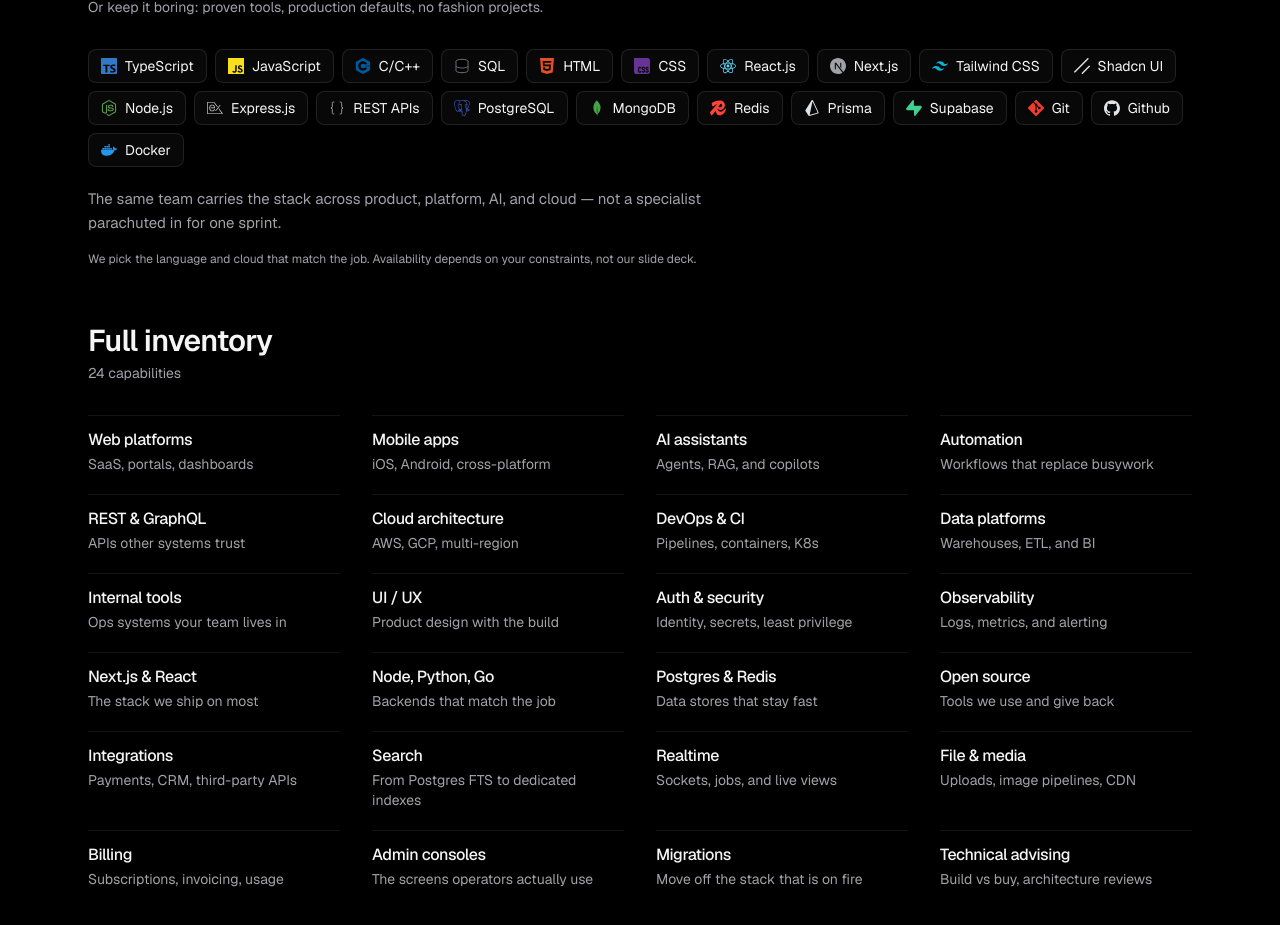
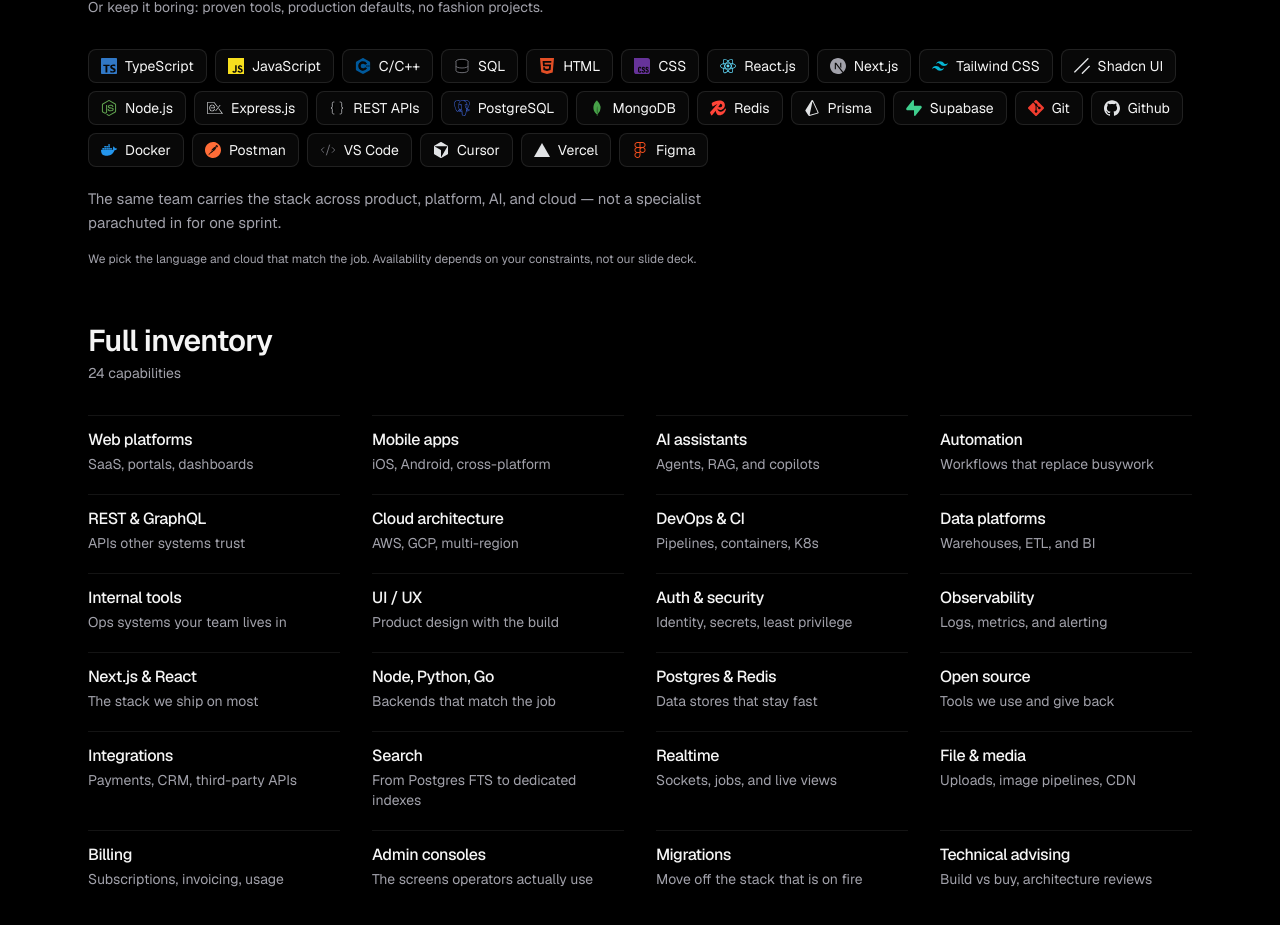
Before and after one commit to StackwiseTechnologiesLtd/stackwise-technologies, a Next.js app: page /en in a window 1280 px wide. Shown: the part 3872-4797 px from the top of the page. Built offline with nearby package versions, Linux system fonts and the light colour scheme.

Commit message:
feat: add new tools to ProviderTabs component

```diff
--- a/src/components/ProviderTabs.tsx
+++ b/src/components/ProviderTabs.tsx
@@ -224,6 +224,56 @@
           </svg>
           Docker
         </li>
+        <li className="flex flex-row items-center justify-center gap-2 rounded-lg border border-white/10 bg-white/3 px-3 py-1.5 text-sm text-foreground">
+          <svg
+            viewBox="0 0 24 24"
+            aria-hidden="true"
+            className="size-4 shrink-0 fill-[#FF6C37]"
+          >
+            <path d="M13.527.099C6.955-.744.942 3.9.099 10.473c-.843 6.572 3.8 12.584 10.373 13.428 6.573.843 12.587-3.801 13.428-10.374C24.744 6.955 20.101.943 13.527.099zm2.471 7.485a.855.855 0 0 0-.593.25l-4.453 4.453-.307-.307-.643-.643c4.389-4.376 5.18-4.418 5.996-3.753zm-4.863 4.861l4.44-4.44a.62.62 0 1 1 .847.903l-4.699 4.125-.588-.588zm.33.694l-1.1.238a.06.06 0 0 1-.067-.032.06.06 0 0 1 .01-.073l.645-.645.512.512zm-2.803-.459l1.172-1.172.879.878-1.979.426a.074.074 0 0 1-.085-.039.072.072 0 0 1 .013-.093zm-3.646 6.058a.076.076 0 0 1-.069-.083.077.077 0 0 1 .022-.046h.002l.946-.946 1.222 1.222-2.123-.147zm2.425-1.256a.228.228 0 0 0-.117.256l.203.865a.125.125 0 0 1-.211.117h-.003l-.934-.934-.294-.295 3.762-3.758 1.82-.393.874.874c-1.255 1.102-2.971 2.201-5.1 3.268zm5.279-3.428h-.002l-.839-.839 4.699-4.125a.952.952 0 0 0 .119-.127c-.148 1.345-2.029 3.245-3.977 5.091zm3.657-6.46l-.003-.002a1.822 1.822 0 0 1 2.459-2.684l-1.61 1.613a.119.119 0 0 0 0 .169l1.247 1.247a1.817 1.817 0 0 1-2.093-.343zm2.578 0a1.714 1.714 0 0 1-.271.218h-.001l-1.207-1.207 1.533-1.533c.661.72.637 1.832-.054 2.522zM18.855 6.05a.143.143 0 0 0-.053.157.416.416 0 0 1-.053.45.14.14 0 0 0 .023.197.141.141 0 0 0 .084.03.14.14 0 0 0 .106-.05.691.691 0 0 0 .087-.751.138.138 0 0 0-.194-.033z"></path>
+          </svg>
+          Postman
+        </li>
+        <li className="flex flex-row items-center justify-center gap-2 rounded-lg border border-white/10 bg-white/3 px-3 py-1.5 text-sm text-foreground">
+          <svg
+            viewBox="0 0 24 24"
+            aria-hidden="true"
+            className="size-4 shrink-0 stroke-[#A1A1AA]"
+          >
+            <path d="m18 16 4-4-4-4"></path><path d="m6 8-4 4 4 4"></path><path d="m14.5 4-5 16"></path>
+          </svg>
+          VS Code
+        </li>
+        <li className="flex flex-row items-center justify-center gap-2 rounded-lg border border-white/10 bg-white/3 px-3 py-1.5 text-sm text-foreground">
+          <svg
+            viewBox="0 0 24 24"
+            aria-hidden="true"
+            className="size-4 shrink-0 fill-[#E1E3E5]"
+          >
+            <path d="M11.503.131 1.891 5.678a.84.84 0 0 0-.42.726v11.188c0 .3.162.575.42.724l9.609 5.55a1 1 0 0 0 .998 0l9.61-5.55a.84.84 0 0 0 .42-.724V6.404a.84.84 0 0 0-.42-.726L12.497.131a1.01 1.01 0 0 0-.996 0M2.657 6.338h18.55c.263 0 .43.287.297.515L12.23 22.918c-.062.107-.229.064-.229-.06V12.335a.59.59 0 0 0-.295-.51l-9.11-5.257c-.109-.063-.064-.23.061-.23"></path>
+          </svg>
+          Cursor
+        </li>
+        <li className="flex flex-row items-center justify-center gap-2 rounded-lg border border-white/10 bg-white/3 px-3 py-1.5 text-sm text-foreground">
+          <svg
+            viewBox="0 0 24 24"
+            aria-hidden="true"
+            className="size-4 shrink-0 fill-[#E1E3E5]"
+          >
+            <path d="m12 1.608 12 20.784H0Z"></path>
+          </svg>
+          Vercel
+        </li>
+        <li className="flex flex-row items-center justify-center gap-2 rounded-lg border border-white/10 bg-white/3 px-3 py-1.5 text-sm text-foreground">
+          <svg
+            viewBox="0 0 24 24"
+            aria-hidden="true"
+            className="size-4 shrink-0 fill-[#F24E1E]"
+          >
+            <path d="M15.852 8.981h-4.588V0h4.588c2.476 0 4.49 2.014 4.49 4.49s-2.014 4.491-4.49 4.491zM12.735 7.51h3.117c1.665 0 3.019-1.355 3.019-3.019s-1.355-3.019-3.019-3.019h-3.117V7.51zm0 1.471H8.148c-2.476 0-4.49-2.014-4.49-4.49S5.672 0 8.148 0h4.588v8.981zm-4.587-7.51c-1.665 0-3.019 1.355-3.019 3.019s1.354 3.02 3.019 3.02h3.117V1.471H8.148zm4.587 15.019H8.148c-2.476 0-4.49-2.014-4.49-4.49s2.014-4.49 4.49-4.49h4.588v8.98zM8.148 8.981c-1.665 0-3.019 1.355-3.019 3.019s1.355 3.019 3.019 3.019h3.117V8.981H8.148zM8.172 24c-2.489 0-4.515-2.014-4.515-4.49s2.014-4.49 4.49-4.49h4.588v4.441c0 2.503-2.047 4.539-4.563 4.539zm-.024-7.51a3.023 3.023 0 0 0-3.019 3.019c0 1.665 1.365 3.019 3.044 3.019 1.705 0 3.093-1.376 3.093-3.068v-2.97H8.148zm7.704 0h-.098c-2.476 0-4.49-2.014-4.49-4.49s2.014-4.49 4.49-4.49h.098c2.476 0 4.49 2.014 4.49 4.49s-2.014 4.49-4.49 4.49zm-.097-7.509c-1.665 0-3.019 1.355-3.019 3.019s1.355 3.019 3.019 3.019h.098c1.665 0 3.019-1.355 3.019-3.019s-1.355-3.019-3.019-3.019h-.098z"></path>
+          </svg>
+          Figma
+        </li>
       </ul>
       <p className="mt-5 max-w-2xl text-[15px] leading-relaxed text-muted">
         {copy.usage}
```
